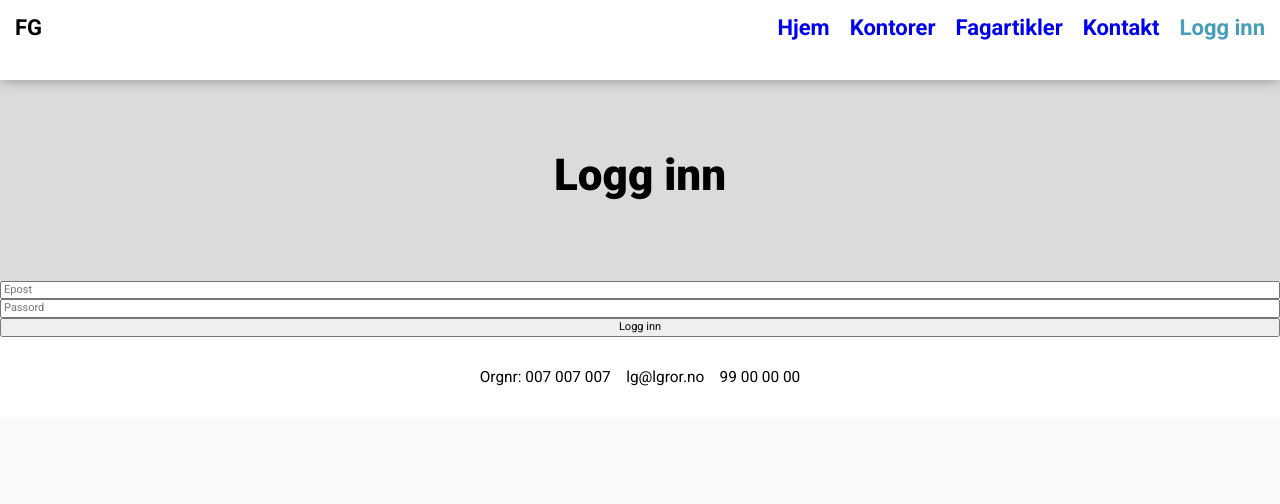
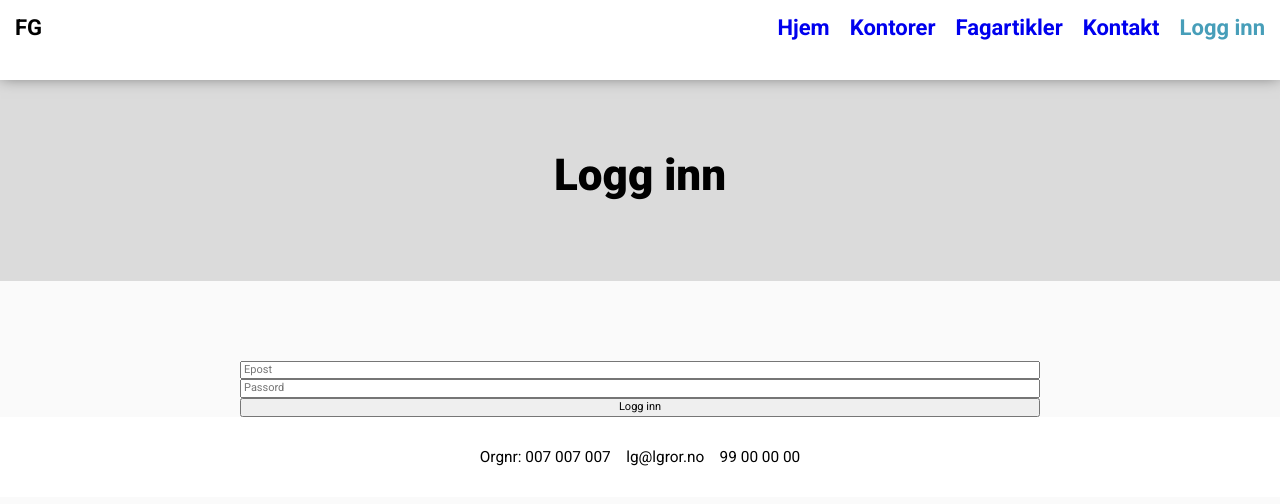
Before and after one commit to andersbss/eksamen, a React app in the folder client/: page /logginn in a window 1280 px wide. Shown: the top 504 px of the page. Built offline with nearby package versions, Linux system fonts and the light colour scheme.

Commit message:
Adjusted loginlayout

```diff
--- a/client/src/layouts/LoginLayout.jsx
+++ b/client/src/layouts/LoginLayout.jsx
@@ -4,10 +4,7 @@ import styled from 'styled-components';
 const StyledMain = styled.main`
   margin: auto;
   margin-top: 80px;
-  width: 1200px;
-
-  display: grid;
-  grid-row-gap: 80px;
+  width: 800px;
 `;
 
 const LoginLayout = ({ children }) => <StyledMain>{children}</StyledMain>;
--- a/client/src/pages/login/index.jsx
+++ b/client/src/pages/login/index.jsx
@@ -1,12 +1,14 @@
 import React from 'react';
 import Jumbotron from '../../components/common/Jumbotron';
 import LoginForm from '../../components/forms/LoginForm';
+import LoginLayout from '../../layouts/LoginLayout';
 
 const Login = () => (
   <>
     <Jumbotron headerText="Logg inn" top="70" bottom="0" />
-
-    <LoginForm />
+    <LoginLayout>
+      <LoginForm />
+    </LoginLayout>
   </>
 );
 
```
